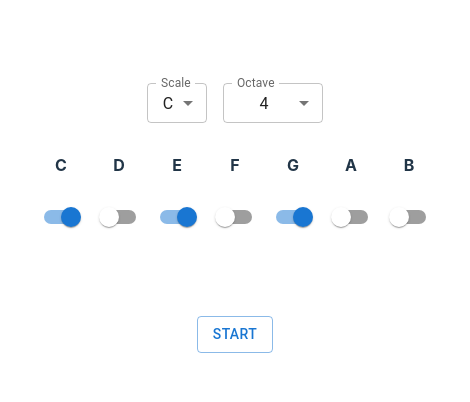
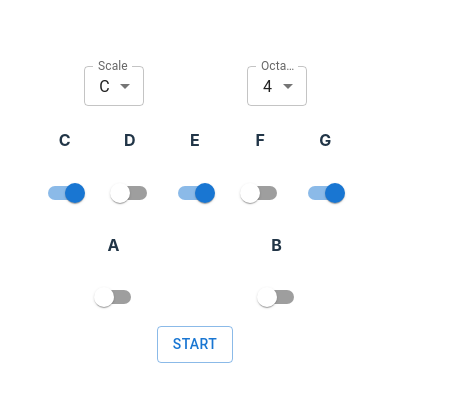
Before and after one commit to jonathanAK/sounds, a React (Vite) app: page / in a window 390 px wide. Shown: the part 208-610 px from the top of the page, 470 px wide, since content can reach past the window. Built offline with nearby package versions, Linux system fonts and the light colour scheme.

Commit message:
mobile styling

```diff
--- a/src/components/piano.css.js
+++ b/src/components/piano.css.js
@@ -5,7 +5,7 @@ const key = {
     listStyle: 'none',
     position: 'relative',
     float: 'left',
-    margin: '0 0 0 calc(-100%/32)',
+    margin: '0 0 0 calc(-100%/30)',
 };
 
 const white = {
@@ -55,7 +55,7 @@ export const useStyles = createUseStyles({
     c: {
         ...white,
         borderRadius: '5px 0 5px 5px',
-        margin: '0 0 0 calc(100%/48)',
+        margin: '0 0 0 calc(100%/50)',
     },
     cs: {
         ...black,
--- /dev/null
+++ b/src/pages/singleNote/singleNote.css.js
@@ -0,0 +1,44 @@
+import {createUseStyles} from 'react-jss';
+
+export const useStyles = createUseStyles({
+    gameControls: {
+        height: 80,
+        display: 'flex',
+        width: 300,
+        justifyContent: 'space-around',
+        margin: 'auto',
+    },
+    repeatButton: {
+        height: 30,
+        margin: 30,
+    },
+    message: {
+        height: 50,
+        lineHeight: 1,
+    },
+    piano: {
+        width: '90vw',
+        maxWidth: 600,
+        height: '45vw',
+        maxHeight: 300,
+    },
+    scoreArea: {
+        display: 'flex',
+        justifyContent: 'space-around',
+        width: '100%',
+    },
+    scoreCorrect: {color: 'green'},
+    scoreWrong: {color: 'red'},
+    selectFromControl: {
+        margin: 1,
+        minWidth: 60
+    },
+    startButton:{
+        marginTop:10
+    },
+    noteArea:{
+        display:'flex',
+        flexWrap: 'wrap',
+        justifyContent: 'space-around',
+    },
+})
--- a/src/pages/singleNote/singleNoteGame.jsx
+++ b/src/pages/singleNote/singleNoteGame.jsx
@@ -5,6 +5,7 @@ import Piano from "../../components/piano.jsx";
 import scales from "../../services/scales.json";
 import {Switch} from "@mui/material";
 import repeatIcon from "../../assets/repeat.png";
+import {useStyles} from "./singleNote.css.js";
 
 function SingleNoteGame({scale, playableDegrees, selectedOctave = 4, increaseQuestionCount, increaseCorrectCount, asked, correct}) {
     const [degree, setDegree] = useState(-1);
@@ -12,6 +13,7 @@ function SingleNoteGame({scale, playableDegrees, selectedOctave = 4, increaseQue
     const [octave, setOctave] = useState(selectedOctave);
     const [manualScore, setManualScore] = useState(false);
     const [mutePiano, setMutePiano] = useState(false);
+    const classes = useStyles();
 
     const newNote = () => {
         const newDegree = playableDegrees[Math.floor(Math.random() * playableDegrees.length)];
@@ -52,7 +54,7 @@ function SingleNoteGame({scale, playableDegrees, selectedOctave = 4, increaseQue
 
     return (
         <div>
-            <div style={{height: 80, display: 'flex', width: 300, justifyContent: 'space-around', margin: 'auto'}}>
+            <div className={classes.gameControls}>
             {manualScore && <>
                     <Button variant="contained" color="success" onClick={() => checkAnswer(null, true)}>
                         Success
@@ -69,7 +71,7 @@ function SingleNoteGame({scale, playableDegrees, selectedOctave = 4, increaseQue
                         onChange={() => setManualScore(!manualScore)}
                     />
             </span>
-            <Button onClick={repeat}><img src={repeatIcon} style={{height: 30, margin: 30}}/></Button>
+            <Button onClick={repeat}><img src={repeatIcon} className={classes.repeatButton}/></Button>
             <span>
                 Mute Piano
                     <Switch
@@ -77,12 +79,12 @@ function SingleNoteGame({scale, playableDegrees, selectedOctave = 4, increaseQue
                         onChange={() => setMutePiano(!mutePiano)}
                     />
             </span>
-            <div style={{height: 50, lineHeight: 1}}><h2>{message}</h2></div>
-            <div style={{width: 600, height: 300}}>
+            <div className={classes.message}><h2>{message}</h2></div>
+            <div className={classes.piano}>
                 <Piano callback={pianoPressed} octave={octave} mute={mutePiano}/>
-            </div><div style={{display:'flex', justifyContent:'space-around', width:'100%'}}>
-                <h1 style={{color:'green'}}>{correct}</h1>
-                <h1 style={{color:'red'}}>{asked-correct}</h1>
+            </div><div className={classes.scoreArea}>
+                <h1 className={classes.scoreCorrect}>{correct}</h1>
+                <h1 className={classes.scoreWrong}>{asked-correct}</h1>
             </div>
         </div>
     )
--- a/src/pages/singleNote/singleNoteSettings.jsx
+++ b/src/pages/singleNote/singleNoteSettings.jsx
@@ -2,6 +2,7 @@ import Button from '@mui/material/Button';
 import {FormControl, InputLabel, MenuItem, Select, Switch} from "@mui/material";
 import scales from '../../services/scales.json';
 import {useEffect} from "react";
+import {useStyles} from "./singleNote.css.js";
 
 const NoteSwitch = ({note, setNotes, selectedNotes, degree}) => {
     const noteOn = selectedNotes.includes(degree);
@@ -19,11 +20,12 @@ const NoteSwitch = ({note, setNotes, selectedNotes, degree}) => {
 }
 
 function SingleNoteSettings({startNewGame, scale, setScale, playableDegrees, setPlayableDegrees, octave, setOctave,}) {
-    useEffect(()=>{setPlayableDegrees([1,3,5])},[scale])
+    useEffect(()=>{setPlayableDegrees([1,3,5])},[scale]);
+    const classes = useStyles();
     return (
         <div>
-            <div>
-                <FormControl sx={{m: 1, minWidth: 60}} size="small">
+            <div className={classes.noteArea}>
+                <FormControl className={classes.selectFromControl} size="small">
                     <InputLabel id="scale">Scale</InputLabel>
                     <Select
                         labelId="scale"
@@ -36,7 +38,7 @@ function SingleNoteSettings({startNewGame, scale, setScale, playableDegrees, set
                             Object.keys(scales).map((key) => <MenuItem value={key} key={key}>{key}</MenuItem>)
                         }
                     </Select>
-                </FormControl><FormControl sx={{m: 1, minWidth: 100}} size="small">
+                </FormControl><FormControl  className={classes.selectFromControl} size="small">
                 <InputLabel id="Octave">Octave</InputLabel>
                 <Select
                     labelId="octave"
@@ -54,11 +56,11 @@ function SingleNoteSettings({startNewGame, scale, setScale, playableDegrees, set
                 </Select>
             </FormControl>
             </div>
-            <div style={{display:'flex'}}>
+            <div className={classes.noteArea}>
                 {scales[scale].map((note, key) => <NoteSwitch key={note}
                 note={note} degree={key+1} setNotes={setPlayableDegrees} selectedNotes={playableDegrees}/>)}
             </div>
-            <Button onClick={startNewGame} variant="outlined" sx={{marginTop:10}}>Start</Button>
+            <Button onClick={startNewGame} variant="outlined" className={classes.startButton}>Start</Button>
         </div>
     )
 }
```
